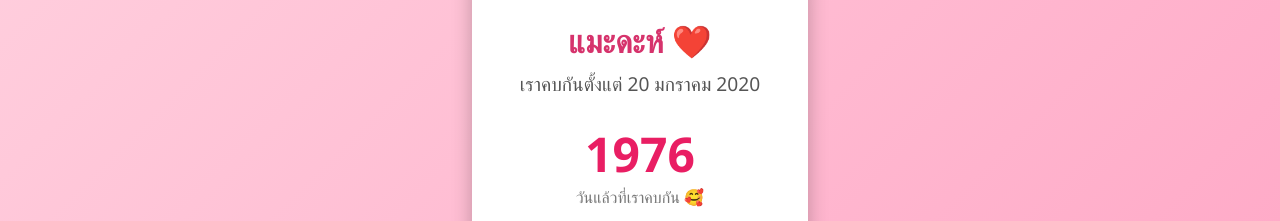
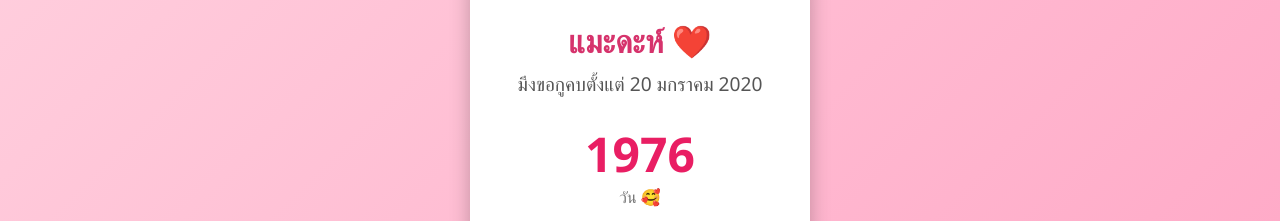
Before and after one commit to amriewesko/mywebsite, a plain HTML site: page index.html in a window 1280 px wide. Shown: the part 268-489 px from the top of the page. Drawn offline with Linux system fonts and the light colour scheme.

Commit message:
Update index.html

```diff
--- a/index.html
+++ b/index.html
@@ -55,9 +55,9 @@
 <body>
   <div class="container">
     <h1>แมะดะห์ ❤️</h1>
-    <div class="date">เราคบกันตั้งแต่ 20 มกราคม 2020</div>
+    <div class="date">มึงขอกูคบตั้งแต่ 20 มกราคม 2020</div>
     <div class="count" id="daysCount">กำลังโหลด...</div>
-    <div class="label">วันแล้วที่เราคบกัน 🥰</div>
+    <div class="label">วัน 🥰</div>
     <div class="heart">❤️</div>
   </div>
 
```
